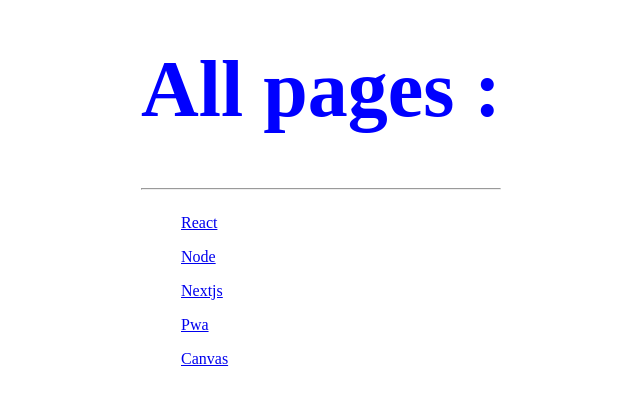
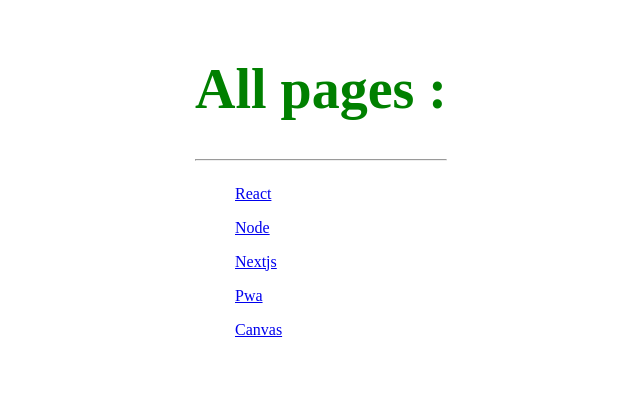
Before and after one commit to Mehdi-haghdoost/practice-nextjs, a Next.js app: page /courses in a window 1280 px wide. Shown: the part 217-622 px from the top of the page, without its empty margins (319-959 px from the left). Built offline with nearby package versions, Linux system fonts and the light colour scheme.

Commit message:
use styled-components for styling

```diff
--- /dev/null
+++ b/babel.config.js
@@ -0,0 +1,4 @@
+module.exports = {
+    presets: ['next/babel'],
+    Plugins: [['styled-components', { ssr: true }]]
+}
--- a/package.json
+++ b/package.json
@@ -9,8 +9,10 @@
     "lint": "next lint"
   },
   "dependencies": {
+    "babel-plugin-styled-components": "^2.1.4",
+    "next": "14.1.0",
     "react": "^18",
     "react-dom": "^18",
-    "next": "14.1.0"
+    "styled-components": "^6.1.8"
   }
 }
--- a/pages/courses/index.js
+++ b/pages/courses/index.js
@@ -1,5 +1,8 @@
 import React from 'react'
 import Link from 'next/link'
+
+import styled from 'styled-components'
+
 function index() {
 
   const courses = [
@@ -10,9 +13,13 @@
     { id: 5, title: 'Canvas', shortName: 'canvas' },
   ]
 
+  const Title = styled.h1 `
+    color : green;
+  `
+
   return (
     <>
-      <h1>All pages : </h1>
+      <Title>All pages : </Title>
       <hr />
 
       <ul>
@@ -35,12 +42,8 @@
 
       </ul>
       <style jsx>{`
-             h1 {
+             li {
               color : blue;
-              font-size : 5rem;
-             }
-             li {
-              color : green;
               list-style-type: none;
               padding : 0.5rem 0 ;
              }
```
Also changed, not shown: 1 other file (tests, documents, lock files or other folders).
